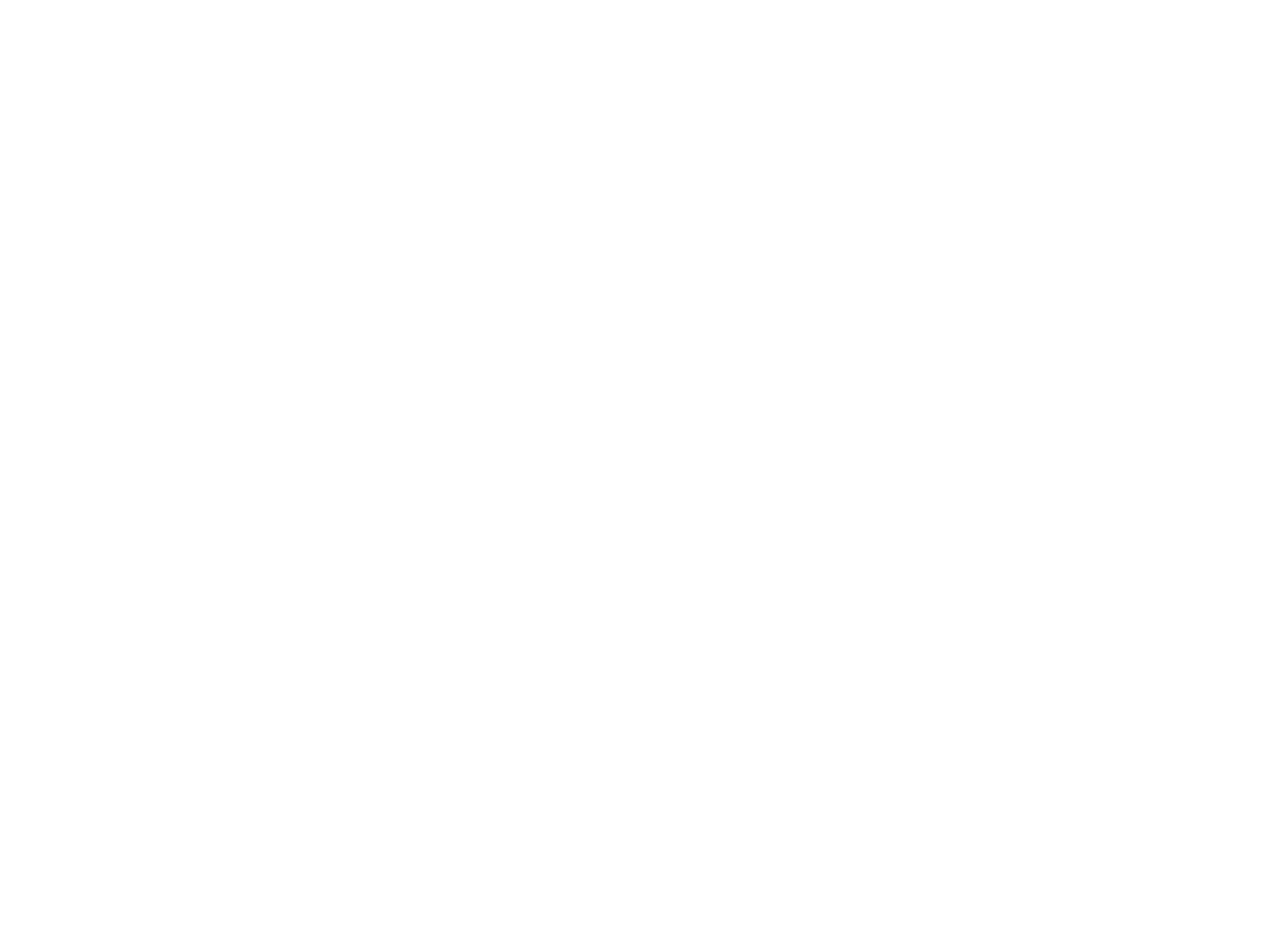
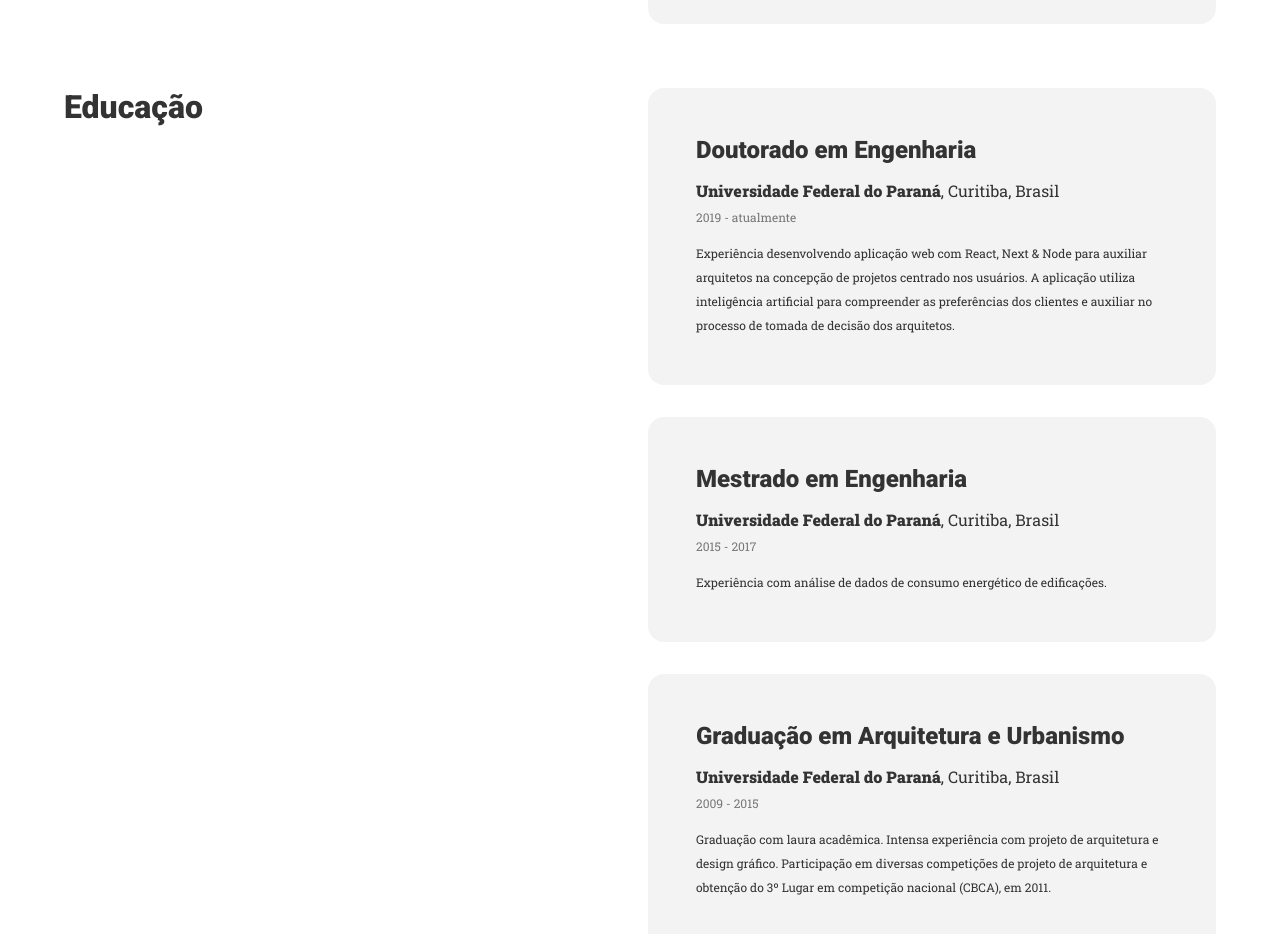
Before and after one commit to fischerafael/fischerafael-frontend, a Next.js app: page / in a window 1280 px wide. Shown: the part 2780-3714 px from the top of the page. Before the commit the page ends 2503 px from the top, so only its background shows below. Built offline with nearby package versions, Linux system fonts and the light colour scheme.

Commit message:
added other data

```diff
--- a/pages/index.tsx
+++ b/pages/index.tsx
@@ -25,6 +25,29 @@
                 title="Experiências Profissionais"
                 experiences={data.pt.professional}
             />
+            <ExperienceSection
+                title="Educação"
+                experiences={data.pt.education}
+            />
+            <ExperienceSection
+                title="Certificações, Cursos e Bootcamps"
+                experiences={data.pt.certification}
+            />
+            <ExperienceSection
+                title="Tecnologias"
+                experiences={data.pt.techs}
+                single
+            />
+            <ExperienceSection
+                title="Design"
+                experiences={data.pt.design}
+                single
+            />
+            <ExperienceSection
+                title="Idiomas"
+                experiences={data.pt.languages}
+                single
+            />
         </PageContainerStyle>
     )
 }
--- a/src/external/data/index.ts
+++ b/src/external/data/index.ts
@@ -14,9 +14,9 @@
         },
         professional: [
             {
-                title: 'Desenvolvedor Web Frontend & Backend',
+                title: 'Desenvolvedor Frontend / Backend & UI / UX Designer',
                 institution: 'Freelancer',
-                startedAt: 2016,
+                startedAt: 2018,
                 finishedAt: null,
                 current: true,
                 location: 'Curitiba, Brasil',
@@ -43,7 +43,171 @@
                 location: 'Curitiba, Brasil',
                 description:
                     'Experiência ensinando projeto de arquitetura, desenho arquitetônico, introdução à arquitetura e projeto de instalações temporárias para mais de 100 alunos dos cursos de Arquitetura e Urbanismo e Design de Interiores. Experiência ensinando Design Thinking e desenvolvimento de produtos e serviços digitais para mais de 60 alunos do curso de Ciência da Computação.'
+            },
+            {
+                title: 'Pesquisador',
+                institution: 'Universidade Federal do Paraná',
+                startedAt: 2019,
+                finishedAt: null,
+                current: true,
+                location: 'Curitiba, Brasil',
+                description:
+                    'Experiência pesquisando assuntos como Experiência do Usuário, Machine Learning, Metaprojeto de Arquitetura, Atmosferas Arquitetônicas e Análise de Ciclo de Vida Energético.'
             }
+        ],
+        education: [
+            {
+                title: 'Doutorado em Engenharia',
+                institution: 'Universidade Federal do Paraná',
+                startedAt: 2019,
+                finishedAt: null,
+                current: true,
+                location: 'Curitiba, Brasil',
+                description:
+                    'Experiência desenvolvendo aplicação web com React, Next & Node para auxiliar arquitetos na concepção de projetos centrado nos usuários. A aplicação utiliza inteligência artificial para compreender as preferências dos clientes e auxiliar no processo de tomada de decisão dos arquitetos.'
+            },
+            {
+                title: 'Mestrado em Engenharia',
+                institution: 'Universidade Federal do Paraná',
+                startedAt: 2015,
+                finishedAt: 2017,
+                current: false,
+                location: 'Curitiba, Brasil',
+                description:
+                    'Experiência com análise de dados de consumo energético de edificações.'
+            },
+            {
+                title: 'Graduação em Arquitetura e Urbanismo',
+                institution: 'Universidade Federal do Paraná',
+                startedAt: 2009,
+                finishedAt: 2015,
+                current: false,
+                location: 'Curitiba, Brasil',
+                description:
+                    'Graduação com laura acadêmica. Intensa experiência com projeto de arquitetura e design gráfico. Participação em diversas competições de projeto de arquitetura e obtenção do 3º Lugar em competição nacional (CBCA), em 2011.'
+            },
+            {
+                title: 'Intercâmbio Acadêmico',
+                institution: 'Hasselt University',
+                startedAt: 2013,
+                finishedAt: 2014,
+                current: false,
+                location: 'Hasselt, Bélgica',
+                description:
+                    'Intercâmbio acadêmico de 1 ano na Bélgica, estudando arquitetura e design no departamento de Arquitetura e Design da Universidade de Hasselt. Experiência participando de diversos workshops internacionais, como o STARTAPP, em Veneza, Itália. Aluno contemplado com bolsa CAPES/CNPQ.'
+            },
+            {
+                title: 'Graduação em Análise e Desenvolvimento de Sistemas',
+                institution: 'PUC-PR',
+                startedAt: 2019,
+                finishedAt: 2020,
+                current: false,
+                location: 'Curitiba, Brasil',
+                description:
+                    'Interrompida - Breve experiência acadêmica com linguagens de programação como Python, PHP e Java.'
+            },
+            {
+                title: 'Graduação Design de Produto',
+                institution: 'Universidade Federal do Paraná',
+                startedAt: 2008,
+                finishedAt: 2009,
+                current: false,
+                location: 'Curitiba, Brasil',
+                description: 'Interrompida.'
+            }
+        ],
+        certification: [
+            {
+                title: 'Bootcamp Frontend JAMSTACK',
+                institution: 'Alura',
+                startedAt: 2021,
+                finishedAt: 0,
+                current: false,
+                location: 'on-line',
+                description:
+                    'ReactJS, NextJS, Cypress, Styled-Components, Github Actions e NodeJS'
+            },
+            {
+                title: 'NextJS & React - The complete guide',
+                institution: 'Udemy',
+                startedAt: 2021,
+                finishedAt: 0,
+                current: false,
+                location: 'on-line',
+                description: 'ReactJS & NextJS'
+            },
+            {
+                title: 'Advanced Javascript & Typescript',
+                institution: 'Udemy',
+                startedAt: 2020,
+                finishedAt: 0,
+                current: false,
+                location: 'on-line',
+                description: 'Javascript e Typescript'
+            },
+            {
+                title: 'React: Clean Code + Typescript + Clean Architecture',
+                institution: 'Udemy',
+                startedAt: 2021,
+                finishedAt: 0,
+                current: false,
+                location: 'on-line',
+                description:
+                    'React, Typescript, SASS, Jest, TDD, Clean Architeture & Clean Code'
+            },
+            {
+                title:
+                    'NodeJS: Clean Code + Typescript + Clean Architecture + SOLID',
+                institution: 'Udemy',
+                startedAt: 2021,
+                finishedAt: 0,
+                current: false,
+                location: 'on-line',
+                description:
+                    'NodeJS, Typescript, SASS, Jest, SOLID, Design Patterns, TDD, Clean Architeture & Clean Code'
+            },
+
+            {
+                title: 'Clean Code',
+                institution: 'Udemy',
+                startedAt: 2021,
+                finishedAt: 0,
+                current: false,
+                location: 'on-line',
+                description: 'Fundamentos e aplicação do Clean Code'
+            }
+        ],
+        techs: [
+            'React',
+            'NextJS',
+            'NodeJS',
+            'Javascript',
+            'Typescript',
+            'Styled-Components',
+            'SASS',
+            'MongoDB',
+            'Postgres',
+            'REST',
+            'GraphQl'
+        ],
+        design: [
+            'Figma',
+            'AdobeXD',
+            'Photoshop',
+            'Illustrator',
+            'Indesign',
+            'Skethup',
+            'AutoCAD',
+            'Revit',
+            'Design Systems',
+            'UI Design',
+            'UX Design'
+        ],
+        languages: [
+            'Português (nativo)',
+            'Inglês (avançado)',
+            'Francês (intermediário)',
+            'Espanhol (básico)'
         ]
     }
 }
--- a/src/external/ui/components/organisms/ExperienceSection/index.tsx
+++ b/src/external/ui/components/organisms/ExperienceSection/index.tsx
@@ -14,30 +14,55 @@
 
 interface Props {
     title: string
+    single?: boolean
     experiences: Experience[]
 }
 
-const BioSection = ({ title, experiences }: Props) => {
+const BioSection = ({ title, experiences, single }: Props) => {
+    if (single)
         return (
             <ProjectSectionContainerStyle>
-            <h2>{title}</h2>
+                <h2 style={{ maxWidth: '70%' }}>{title}</h2>
+                <SingleContainerStyle>
+                    {experiences.map((exp, index) => (
+                        <SingleCardContainerStyle key={index}>
+                            {exp}
+                        </SingleCardContainerStyle>
+                    ))}
+                </SingleContainerStyle>
+            </ProjectSectionContainerStyle>
+        )
+
+    return (
+        <ProjectSectionContainerStyle>
+            <h2 style={{ maxWidth: '70%' }}>{title}</h2>
+
             <ExperiencesContainerStyle>
                 {experiences.map((experience, index) => (
                     <ExperienceContainerStyle key={index}>
                         <h3>{experience.title}</h3>
+                        {experience.institution && experience.location && (
                             <h4>
                                 <span>{experience.institution}</span>,{' '}
                                 {experience.location}
                             </h4>
+                        )}
+
                         <h5>
-                            {experience.startedAt} -{' '}
-                            {experience.finishedAt
-                                ? experience.finishedAt
-                                : 'atualmente'}
+                            {experience.startedAt}
+
+                            {experience.finishedAt === null
+                                ? ' - atualmente'
+                                : experience.finishedAt === 0
+                                ? null
+                                : ` - ${experience.finishedAt}`}
                         </h5>
+
+                        {experience.description && (
                             <p className="exp-description">
                                 {experience.description}
                             </p>
+                        )}
                     </ExperienceContainerStyle>
                 ))}
             </ExperiencesContainerStyle>
@@ -52,6 +77,36 @@
     flex-direction: column;
     gap: 2rem;
 `
+export const SingleContainerStyle = styled.div`
+    display: grid;
+    grid-template-columns: 1fr 1fr 1fr 1fr;
+    gap: 2rem;
+
+    text-align: center;
+
+    @media (max-width: 1100px) {
+        grid-template-columns: 1fr 1fr;
+    }
+
+    @media (max-width: 860px) {
+        grid-template-columns: 1fr 1fr;
+    }
+
+    @media (max-width: 680px) {
+        grid-template-columns: 1fr;
+    }
+`
+export const SingleCardContainerStyle = styled.div`
+    background: #f3f3f3;
+    border-radius: 1rem;
+    padding: 3rem;
+
+    display: flex;
+    flex-direction: column;
+
+    align-items: center;
+    justify-content: center;
+`
 export const ExperienceContainerStyle = styled.div`
     background: #f3f3f3;
     border-radius: 1rem;
@@ -62,6 +117,8 @@
     flex-direction: column;
 
     align-self: flex-start;
+
+    width: 100%;
 
     h3 {
         font: 900 1.5rem 'Roboto';
```
Lines whose indentation alone changed are shown as unchanged.
